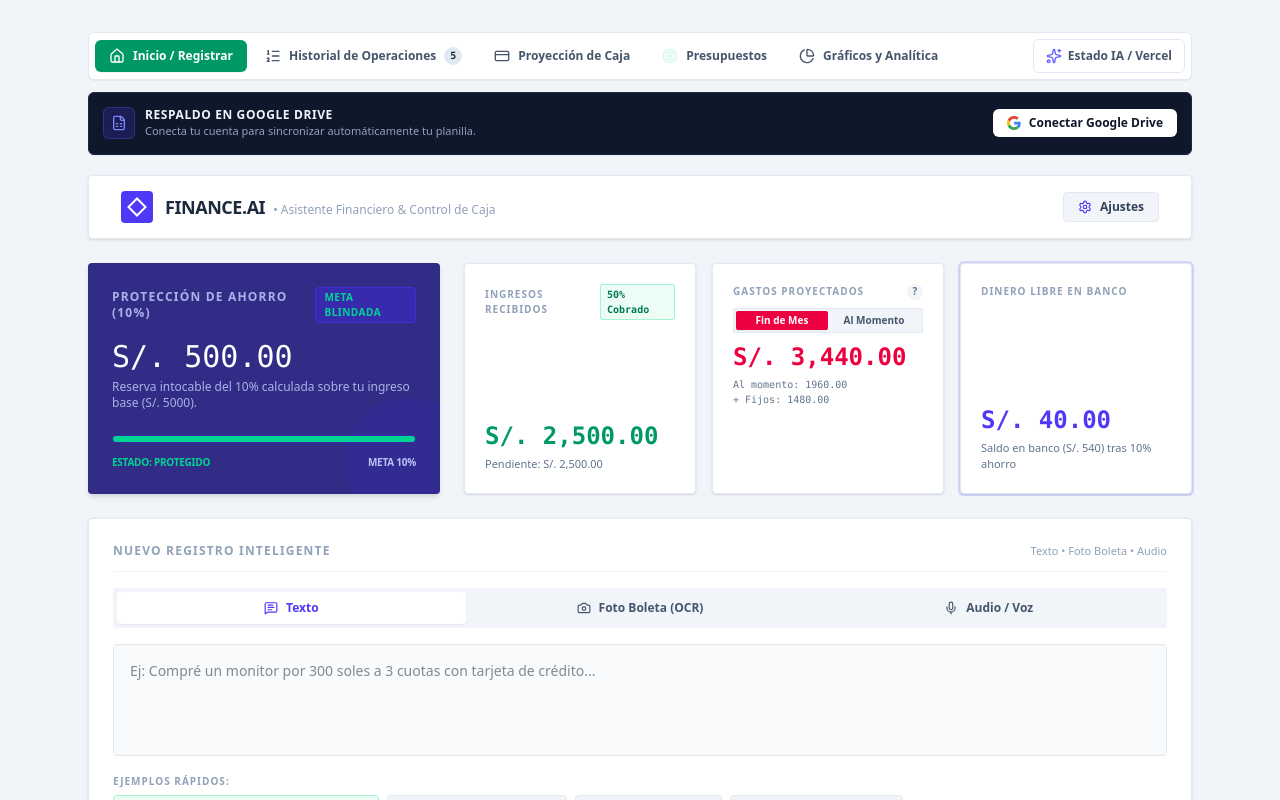
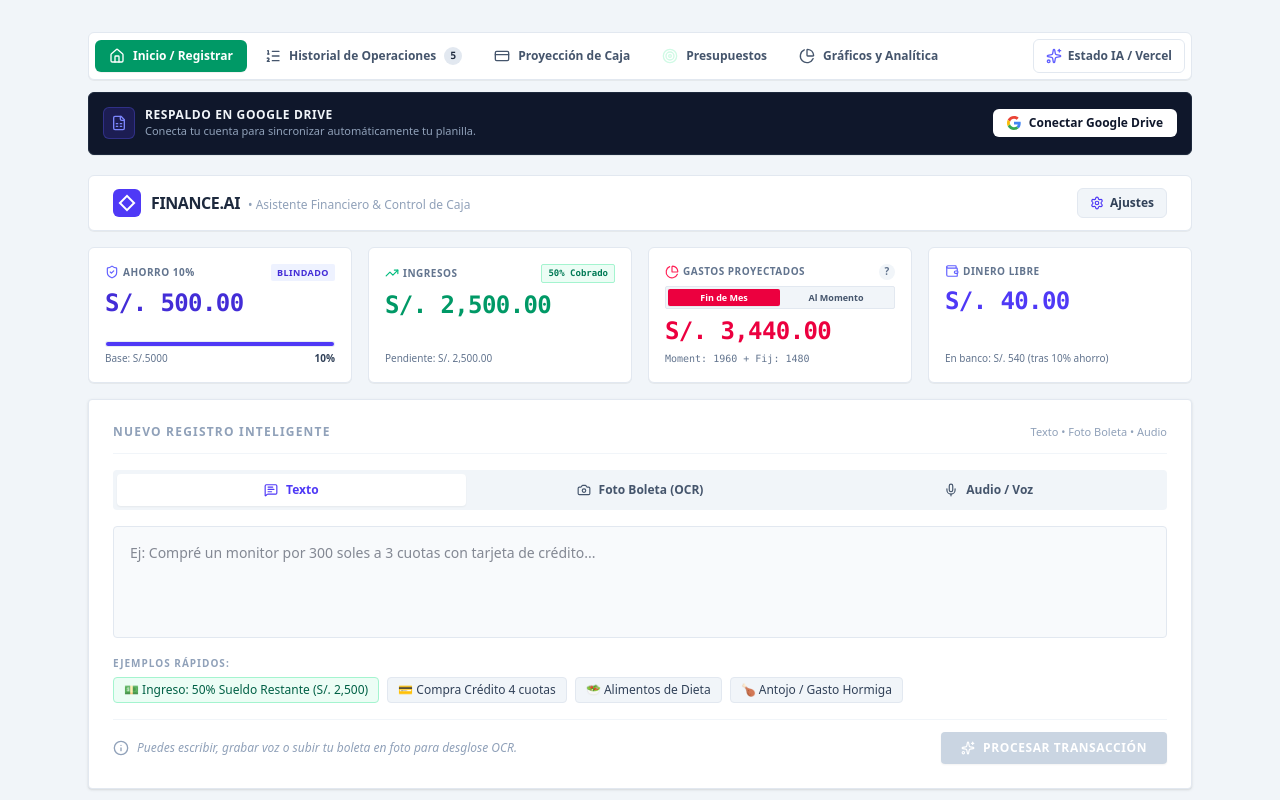
Before and after one commit to faar0000/misfinanzas, a React (Vite) app: page / in a window 1280 px wide. Shown: the top 800 px of the page. Built offline with nearby package versions, Linux system fonts and the light colour scheme; no server answers.

Commit message:
Add files via upload

```diff
--- a/src/components/HeaderBudgetSummary.tsx
+++ b/src/components/HeaderBudgetSummary.tsx
@@ -4,9 +4,8 @@
   ShieldCheck,
   TrendingUp,
   PieChart,
-  DollarSign,
+  Wallet,
   Settings,
-  HelpCircle,
 } from 'lucide-react';
 import { BudgetSummary } from '../types';
 
@@ -34,38 +33,36 @@
     gastosEjecutadosReal = 0,
     gastosPendientesTotal = 0,
     gastosFijos,
-    cuotasCredito,
-    gastosVariables,
     saldoBancoReal,
     dineroLibreDisponible,
     alertaAhorroComprometido,
   } = summary;
 
   return (
-    <header className="mb-6 space-y-6">
+    <header className="mb-4 space-y-3 sm:space-y-4">
       {/* Top Navbar */}
-      <nav className="h-16 bg-white border border-slate-200 shadow-sm flex items-center justify-between px-6 sm:px-8 rounded-sm">
-        <div className="flex items-center gap-3">
-          <div className="w-8 h-8 bg-indigo-600 rounded-sm flex items-center justify-center shrink-0">
-            <div className="w-3.5 h-3.5 border-2 border-white rotate-45"></div>
+      <nav className="h-14 bg-white dark:bg-slate-900 border border-slate-200 dark:border-slate-800 shadow-2xs flex items-center justify-between px-4 sm:px-6 rounded-md">
+        <div className="flex items-center gap-2.5">
+          <div className="w-7 h-7 bg-indigo-600 rounded-md flex items-center justify-center shrink-0">
+            <div className="w-3 h-3 border-2 border-white rotate-45"></div>
           </div>
           <div>
-            <span className="text-lg font-bold tracking-tight text-slate-800 uppercase font-sans">
+            <span className="text-base font-bold tracking-tight text-slate-800 dark:text-slate-100 uppercase font-sans">
               FINANCE.AI
             </span>
-            <span className="hidden sm:inline-block text-xs text-slate-400 ml-2 font-medium">
+            <span className="hidden sm:inline-block text-xs text-slate-400 dark:text-slate-500 ml-2 font-medium">
               • Asistente Financiero & Control de Caja
             </span>
           </div>
         </div>
 
-        <div className="flex items-center gap-4">
+        <div className="flex items-center gap-2">
           <button
             onClick={onOpenSettings}
-            className="flex items-center gap-2 px-3.5 py-1.5 bg-slate-100 hover:bg-slate-200 text-slate-700 text-xs font-semibold rounded-sm border border-slate-200 transition-colors cursor-pointer"
+            className="flex items-center gap-1.5 px-3 py-1.5 bg-slate-100 hover:bg-slate-200 dark:bg-slate-800 dark:hover:bg-slate-700 text-slate-700 dark:text-slate-200 text-xs font-semibold rounded-md border border-slate-200 dark:border-slate-700 transition-colors cursor-pointer"
             title="Configurar presupuesto"
           >
-            <Settings className="w-3.5 h-3.5 text-indigo-600" />
+            <Settings className="w-3.5 h-3.5 text-indigo-600 dark:text-indigo-400" />
             <span>Ajustes</span>
           </button>
         </div>
@@ -73,115 +70,132 @@
 
       {/* Critical Alert Warning Banner */}
       {alertaAhorroComprometido && (
-        <div className="p-4 bg-rose-50 border border-rose-200 text-rose-800 rounded-sm flex items-start gap-3.5 shadow-sm">
-          <ShieldAlert className="w-5 h-5 text-rose-600 shrink-0 mt-0.5" />
+        <div className="p-3 bg-rose-50 dark:bg-rose-950/40 border border-rose-200 dark:border-rose-800 text-rose-800 dark:text-rose-200 rounded-md flex items-center gap-3 shadow-2xs text-xs">
+          <ShieldAlert className="w-5 h-5 text-rose-600 dark:text-rose-400 shrink-0" />
           <div className="flex-1">
-            <h3 className="font-bold text-xs uppercase tracking-wider text-rose-700">
-              ¡ALERTA: EL SALDO EN CUENTA Y GASTOS COMPROMETEN EL AHORRO PROTEGIDO!
-            </h3>
-            <p className="text-xs text-rose-600 mt-1">
-              Tus gastos ({monedaSimbolo} {gastosTotalesProyectados.toFixed(2)}) comparados con el dinero abonado en banco ({monedaSimbolo} {ingresosCobradosTotal.toFixed(2)}) están invadiendo tu meta del 10% de ahorro ({monedaSimbolo} {metaAhorroMonto.toFixed(2)}).
-            </p>
+            <span className="font-bold uppercase tracking-wide text-rose-700 dark:text-rose-300">
+              ¡Alerta de Ahorro!
+            </span>{' '}
+            <span>
+              Gastos ({monedaSimbolo} {gastosTotalesProyectados.toFixed(2)}) e ingresos cobrados ({monedaSimbolo} {ingresosCobradosTotal.toFixed(2)}) invaden tu meta del 10% ({monedaSimbolo} {metaAhorroMonto.toFixed(2)}).
+            </span>
           </div>
         </div>
       )}
 
-      {/* Main Highlights Grid */}
-      <div className="grid grid-cols-1 lg:grid-cols-12 gap-6">
-        {/* 10% Protection Savings Deep Indigo Hero Card (4 cols) */}
-        <div className="lg:col-span-4 bg-indigo-900 text-white p-6 shadow-md rounded-sm relative overflow-hidden flex flex-col justify-between">
-          <div className="relative z-10">
-            <div className="flex items-center justify-between mb-4">
-              <h2 className="text-xs font-bold uppercase tracking-widest text-indigo-200/80">
-                Protección de Ahorro (10%)
-              </h2>
-              <span className="px-2 py-0.5 bg-indigo-800 text-emerald-400 text-[10px] font-bold uppercase tracking-wider rounded-sm border border-indigo-700">
-                Meta Blindada
+      {/* Unified 4 Equal Cards Grid (2 cols on mobile, 4 cols on desktop) */}
+      <div className="grid grid-cols-2 lg:grid-cols-4 gap-2.5 sm:gap-4">
+        {/* Card 1: Protección de Ahorro (10%) */}
+        <div
+          className={`bg-white dark:bg-slate-900 border p-3.5 sm:p-4 shadow-2xs rounded-md flex flex-col justify-between transition-all ${
+            alertaAhorroComprometido
+              ? 'border-rose-300 dark:border-rose-800 bg-rose-50/30 dark:bg-rose-950/20'
+              : 'border-slate-200 dark:border-slate-800'
+          }`}
+        >
+          <div>
+            <div className="flex items-center justify-between mb-1.5">
+              <span className="text-[10px] font-bold text-slate-500 dark:text-slate-400 uppercase tracking-wider truncate flex items-center gap-1">
+                {alertaAhorroComprometido ? (
+                  <ShieldAlert className="w-3.5 h-3.5 text-rose-500 shrink-0" />
+                ) : (
+                  <ShieldCheck className="w-3.5 h-3.5 text-indigo-500 shrink-0" />
+                )}
+                <span className="truncate">Ahorro 10%</span>
+              </span>
+              <span
+                className={`text-[9px] font-bold uppercase tracking-wider px-1.5 py-0.5 rounded-xs ${
+                  alertaAhorroComprometido
+                    ? 'bg-rose-100 text-rose-700 dark:bg-rose-950 dark:text-rose-300'
+                    : 'bg-indigo-50 text-indigo-700 dark:bg-indigo-950 dark:text-indigo-300'
+                }`}
+              >
+                {alertaAhorroComprometido ? 'Alerta' : 'Blindado'}
               </span>
             </div>
 
-            <div className="text-3xl font-light font-mono mb-1 text-white">
-              {monedaSimbolo} {metaAhorroMonto.toLocaleString('es-PE', { minimumFractionDigits: 2, maximumFractionDigits: 2 })}
+            <div
+              className={`text-lg sm:text-2xl font-bold font-mono tracking-tight ${
+                alertaAhorroComprometido ? 'text-rose-600 dark:text-rose-400' : 'text-indigo-700 dark:text-indigo-300'
+              }`}
+            >
+              {monedaSimbolo}{' '}
+              {metaAhorroMonto.toLocaleString('es-PE', { minimumFractionDigits: 2, maximumFractionDigits: 2 })}
             </div>
-            <p className="text-xs text-indigo-200/80 mb-6">
-              Reserva intocable del 10% calculada sobre tu ingreso base ({monedaSimbolo} {ingresoMensual.toFixed(0)}).
-            </p>
+          </div>
 
-            {/* Savings Bar */}
-            <div className="w-full bg-indigo-950 h-2 rounded-full overflow-hidden border border-indigo-800">
+          <div className="mt-2.5">
+            <div className="w-full bg-slate-100 dark:bg-slate-800 h-1.5 rounded-full overflow-hidden border border-slate-200/60 dark:border-slate-700">
               <div
                 className={`h-full transition-all duration-500 ${
-                  alertaAhorroComprometido
-                    ? 'bg-rose-500'
-                    : 'bg-emerald-400 shadow-[0_0_8px_rgba(52,211,153,0.6)]'
+                  alertaAhorroComprometido ? 'bg-rose-500' : 'bg-indigo-600 dark:bg-indigo-400'
                 }`}
                 style={{ width: `${alertaAhorroComprometido ? 50 : 100}%` }}
               />
             </div>
-
-            <div className="mt-3 flex justify-between text-[10px] font-bold uppercase tracking-tight">
-              <span className={alertaAhorroComprometido ? 'text-rose-400' : 'text-emerald-400'}>
-                Estado: {alertaAhorroComprometido ? 'Comprometido' : 'Protegido'}
-              </span>
-              <span className="text-indigo-200/90">Meta 10%</span>
+            <div className="mt-1 flex items-center justify-between text-[10px] text-slate-500 dark:text-slate-400">
+              <span className="truncate">Base: {monedaSimbolo}{ingresoMensual.toFixed(0)}</span>
+              <span className="font-semibold text-slate-700 dark:text-slate-300">10%</span>
+            </div>
           </div>
         </div>
 
-          <div className="absolute -right-8 -bottom-8 w-32 h-32 bg-indigo-800 rounded-full opacity-30 pointer-events-none"></div>
-        </div>
-
-        {/* 3 Metrics Cards (8 cols) */}
-        <div className="lg:col-span-8 grid grid-cols-1 sm:grid-cols-3 gap-4">
-          {/* Ingresos Recibidos en Banco */}
-          <div className="bg-white border border-slate-200 p-5 shadow-sm rounded-sm flex flex-col justify-between">
-            <div className="flex items-center justify-between mb-2">
-              <span className="text-[10px] font-bold text-slate-400 uppercase tracking-widest block">
-                Ingresos Recibidos
+        {/* Card 2: Ingresos Recibidos */}
+        <div className="bg-white dark:bg-slate-900 border border-slate-200 dark:border-slate-800 p-3.5 sm:p-4 shadow-2xs rounded-md flex flex-col justify-between">
+          <div>
+            <div className="flex items-center justify-between mb-1.5">
+              <span className="text-[10px] font-bold text-slate-500 dark:text-slate-400 uppercase tracking-wider truncate flex items-center gap-1">
+                <TrendingUp className="w-3.5 h-3.5 text-emerald-500 shrink-0" />
+                <span className="truncate">Ingresos</span>
               </span>
-              <span className="px-1.5 py-0.5 bg-emerald-50 text-emerald-700 text-[10px] font-mono font-bold rounded-xs border border-emerald-200">
+              <span className="px-1.5 py-0.5 bg-emerald-50 dark:bg-emerald-950/60 text-emerald-700 dark:text-emerald-300 text-[9px] font-mono font-bold rounded-xs border border-emerald-200 dark:border-emerald-800">
                 {porcentajeCobrado}% Cobrado
               </span>
             </div>
-            <div>
-              <div className="text-2xl font-bold font-mono text-emerald-600">
-                {monedaSimbolo} {ingresosCobradosTotal.toLocaleString('es-PE', { minimumFractionDigits: 2, maximumFractionDigits: 2 })}
+
+            <div className="text-lg sm:text-2xl font-bold font-mono text-emerald-600 dark:text-emerald-400 tracking-tight">
+              {monedaSimbolo}{' '}
+              {ingresosCobradosTotal.toLocaleString('es-PE', { minimumFractionDigits: 2, maximumFractionDigits: 2 })}
             </div>
-              <p className="text-[11px] text-slate-500 mt-1">
+          </div>
+
+          <p className="text-[10px] text-slate-500 dark:text-slate-400 mt-2 truncate">
             {montoPendienteCobrar > 0
               ? `Pendiente: ${monedaSimbolo} ${montoPendienteCobrar.toLocaleString('es-PE', { minimumFractionDigits: 2, maximumFractionDigits: 2 })}`
               : 'Sueldo completo abonado'}
           </p>
         </div>
-          </div>
 
-          {/* Gastos Totales Card with Proyectado vs Ejecutado Selector */}
-          <div className="bg-white border border-slate-200 p-5 shadow-sm rounded-sm flex flex-col justify-between relative">
+        {/* Card 3: Gastos (Proyectados / Ejecutados) */}
+        <div className="bg-white dark:bg-slate-900 border border-slate-200 dark:border-slate-800 p-3.5 sm:p-4 shadow-2xs rounded-md flex flex-col justify-between relative">
           <div>
-              <div className="flex items-center justify-between mb-2">
-                <span className="text-[10px] font-bold text-slate-400 uppercase tracking-widest block">
+            <div className="flex items-center justify-between mb-1.5">
+              <span className="text-[10px] font-bold text-slate-500 dark:text-slate-400 uppercase tracking-wider truncate flex items-center gap-1">
+                <PieChart className="w-3.5 h-3.5 text-rose-500 shrink-0" />
+                <span className="truncate">
                   Gastos {expenseViewMode === 'proyectado' ? 'Proyectados' : 'Ejecutados'}
                 </span>
-                <div className="flex items-center gap-1">
+              </span>
+
               <button
                 type="button"
                 onClick={() => setShowExpenseInfo(!showExpenseInfo)}
-                    className="w-4 h-4 rounded-full bg-slate-100 hover:bg-indigo-100 text-slate-500 hover:text-indigo-700 text-[10px] font-bold flex items-center justify-center transition-colors cursor-pointer"
+                className="w-4 h-4 rounded-full bg-slate-100 hover:bg-indigo-100 dark:bg-slate-800 dark:hover:bg-indigo-900 text-slate-500 dark:text-slate-400 hover:text-indigo-700 dark:hover:text-indigo-300 text-[10px] font-bold flex items-center justify-center transition-colors cursor-pointer shrink-0"
                 title="Explicación de Cómputo de Gastos"
               >
                 ?
               </button>
             </div>
-              </div>
 
             {/* Toggle Switcher */}
-              <div className="flex bg-slate-100 p-0.5 rounded-xs mb-2 border border-slate-200 text-[10px] font-bold">
+            <div className="flex bg-slate-100 dark:bg-slate-800 p-0.5 rounded-xs mb-1.5 border border-slate-200 dark:border-slate-700 text-[9px] font-bold">
               <button
                 type="button"
                 onClick={() => setExpenseViewMode('proyectado')}
-                  className={`flex-1 py-0.5 px-1.5 rounded-xs transition-colors cursor-pointer ${
+                className={`flex-1 py-0.5 px-1 rounded-xs transition-colors cursor-pointer ${
                   expenseViewMode === 'proyectado'
                     ? 'bg-rose-600 text-white shadow-2xs'
-                      : 'text-slate-600 hover:text-slate-900'
+                    : 'text-slate-600 dark:text-slate-400 hover:text-slate-900 dark:hover:text-slate-200'
                 }`}
               >
                 Fin de Mes
@@ -189,88 +203,86 @@
               <button
                 type="button"
                 onClick={() => setExpenseViewMode('ejecutado')}
-                  className={`flex-1 py-0.5 px-1.5 rounded-xs transition-colors cursor-pointer ${
+                className={`flex-1 py-0.5 px-1 rounded-xs transition-colors cursor-pointer ${
                   expenseViewMode === 'ejecutado'
                     ? 'bg-rose-600 text-white shadow-2xs'
-                      : 'text-slate-600 hover:text-slate-900'
+                    : 'text-slate-600 dark:text-slate-400 hover:text-slate-900 dark:hover:text-slate-200'
                 }`}
               >
                 Al Momento
               </button>
             </div>
 
-              <div className="text-2xl font-bold font-mono text-rose-600">
+            <div className="text-lg sm:text-2xl font-bold font-mono text-rose-600 dark:text-rose-400 tracking-tight">
               {monedaSimbolo}{' '}
               {(expenseViewMode === 'proyectado'
                 ? gastosTotalesProyectados
                 : gastosEjecutadosReal
               ).toLocaleString('es-PE', { minimumFractionDigits: 2, maximumFractionDigits: 2 })}
             </div>
+          </div>
 
+          <div className="text-[9px] sm:text-[10px] font-mono text-slate-500 dark:text-slate-400 mt-1 truncate">
             {expenseViewMode === 'proyectado' ? (
-                <div className="text-[10px] font-mono text-slate-500 mt-1 flex flex-wrap gap-x-2">
-                  <span>Al momento: {gastosEjecutadosReal.toFixed(2)}</span>
-                  <span>+ Fijos: {gastosFijos.toFixed(2)}</span>
-                  {(summary.cuotasCreditoPendientes || 0) > 0 && (
-                    <span className="text-amber-700">+ Cuotas pend.: {(summary.cuotasCreditoPendientes || 0).toFixed(2)}</span>
-                  )}
-                </div>
+              <span>Moment: {gastosEjecutadosReal.toFixed(0)} + Fij: {gastosFijos.toFixed(0)}</span>
             ) : (
-                <div className="text-[10px] font-mono text-slate-500 mt-1 flex flex-wrap gap-x-2">
-                  <span className="text-emerald-700 font-semibold">Pagado: {gastosEjecutadosReal.toFixed(2)}</span>
-                  {gastosPendientesTotal > 0 && (
-                    <span className="text-amber-700">| Pend: {gastosPendientesTotal.toFixed(2)}</span>
-                  )}
-                </div>
+              <span>Pagado: {gastosEjecutadosReal.toFixed(0)} | Pend: {gastosPendientesTotal.toFixed(0)}</span>
             )}
           </div>
 
           {/* Explanation popover */}
           {showExpenseInfo && (
-              <div className="mt-3 p-2.5 bg-indigo-50 border border-indigo-200 rounded-sm text-[11px] text-indigo-950 space-y-1 shadow-xs animate-fadeIn">
-                <div className="flex items-center justify-between font-bold text-indigo-900 text-[10px] uppercase">
+            <div className="absolute top-12 left-2 right-2 z-20 p-2.5 bg-indigo-50 dark:bg-indigo-950 border border-indigo-200 dark:border-indigo-800 rounded-md text-[11px] text-indigo-950 dark:text-indigo-100 space-y-1 shadow-md animate-fadeIn">
+              <div className="flex items-center justify-between font-bold text-indigo-900 dark:text-indigo-200 text-[10px] uppercase">
                 <span>💡 Cómputo de Gastos</span>
                 <button
                   onClick={() => setShowExpenseInfo(false)}
-                    className="text-indigo-400 hover:text-indigo-900 font-bold"
+                  className="text-indigo-400 hover:text-indigo-900 dark:hover:text-indigo-200 font-bold"
                 >
                   ✕
                 </button>
               </div>
               <p>
-                  • <strong>Fin de Mes (Proyectado):</strong> Gastos al momento ({monedaSimbolo} {gastosEjecutadosReal.toFixed(2)}) + Gastos Fijos ({monedaSimbolo} {gastosFijos.toFixed(2)}){(summary.cuotasCreditoPendientes || 0) > 0 ? ` + Cuotas tc pend. (${monedaSimbolo} ${(summary.cuotasCreditoPendientes || 0).toFixed(2)})` : ''} = {monedaSimbolo} {gastosTotalesProyectados.toFixed(2)}.
+                • <strong>Fin de Mes (Proyectado):</strong> Gastos ejecutados ({monedaSimbolo} {gastosEjecutadosReal.toFixed(2)}) + Fijos ({monedaSimbolo} {gastosFijos.toFixed(2)}) = {monedaSimbolo} {gastosTotalesProyectados.toFixed(2)}.
               </p>
               <p>
-                  • <strong>Al Momento (Ejecutado):</strong> Salida total de dinero y consumos registrados a la fecha ({monedaSimbolo} {gastosEjecutadosReal.toFixed(2)}).
+                • <strong>Al Momento (Ejecutado):</strong> Compras y salidas reales pagadas ({monedaSimbolo} {gastosEjecutadosReal.toFixed(2)}).
               </p>
             </div>
           )}
         </div>
 
-          {/* Dinero Libre en Banco */}
+        {/* Card 4: Dinero Libre en Banco */}
         <div
-            className={`bg-white border p-5 shadow-sm rounded-sm flex flex-col justify-between ${
+          className={`bg-white dark:bg-slate-900 border p-3.5 sm:p-4 shadow-2xs rounded-md flex flex-col justify-between ${
             alertaAhorroComprometido
-                ? 'ring-2 ring-rose-500/50 border-rose-300'
-                : 'ring-2 ring-indigo-500/20 border-slate-200'
+              ? 'border-rose-300 dark:border-rose-800'
+              : 'border-slate-200 dark:border-slate-800'
           }`}
         >
-            <span className="text-[10px] font-bold text-slate-400 uppercase tracking-widest block mb-2">
-              Dinero Libre en Banco
+          <div>
+            <div className="flex items-center justify-between mb-1.5">
+              <span className="text-[10px] font-bold text-slate-500 dark:text-slate-400 uppercase tracking-wider truncate flex items-center gap-1">
+                <Wallet className="w-3.5 h-3.5 text-indigo-500 shrink-0" />
+                <span className="truncate">Dinero Libre</span>
               </span>
-            <div>
+            </div>
+
             <div
-                className={`text-2xl font-bold font-mono ${
-                  dineroLibreDisponible < 0 ? 'text-rose-600' : 'text-indigo-600'
+              className={`text-lg sm:text-2xl font-bold font-mono tracking-tight ${
+                dineroLibreDisponible < 0
+                  ? 'text-rose-600 dark:text-rose-400'
+                  : 'text-indigo-600 dark:text-indigo-400'
               }`}
             >
-                {monedaSimbolo} {dineroLibreDisponible.toLocaleString('es-PE', { minimumFractionDigits: 2, maximumFractionDigits: 2 })}
-              </div>
-              <p className="text-[11px] text-slate-500 mt-1">
-                Saldo en banco ({monedaSimbolo} {saldoBancoReal.toFixed(0)}) tras 10% ahorro
-              </p>
+              {monedaSimbolo}{' '}
+              {dineroLibreDisponible.toLocaleString('es-PE', { minimumFractionDigits: 2, maximumFractionDigits: 2 })}
             </div>
           </div>
+
+          <p className="text-[10px] text-slate-500 dark:text-slate-400 mt-2 truncate">
+            En banco: {monedaSimbolo} {saldoBancoReal.toFixed(0)} (tras 10% ahorro)
+          </p>
         </div>
       </div>
     </header>
```
Also changed, not shown: api/process-financial.ts (+38 -8 lines), src/App.tsx (+57 -14 lines), src/lib/googleAuth.ts (+62 -9 lines). Lines whose indentation alone changed are shown as unchanged.
